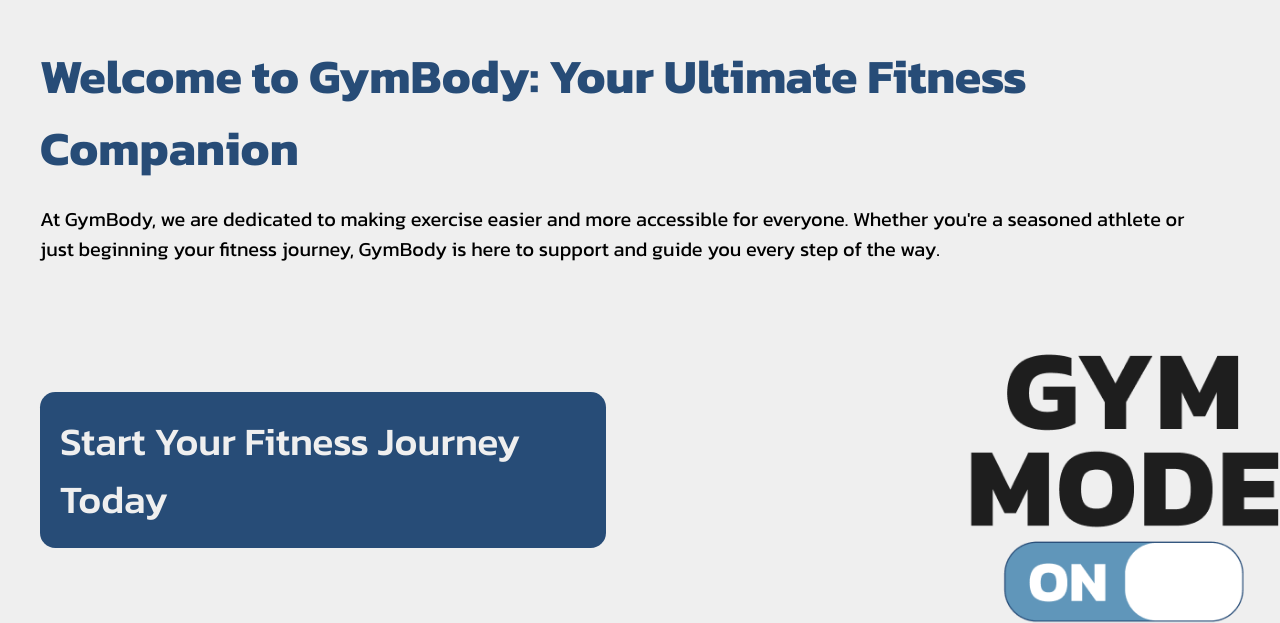
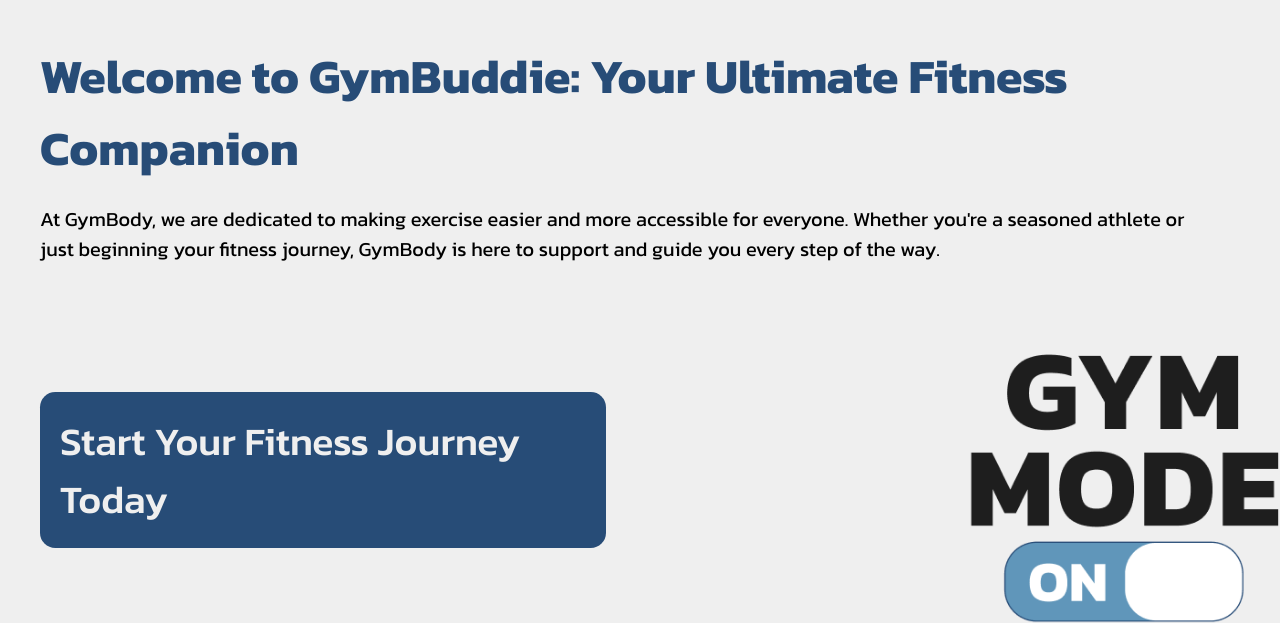
Before and after one commit to YisusParker/proyecto-fin-optimizacion-mat, a Flask app: page / in a window 1280 px wide. Shown: the top 623 px of the page. Run offline with Flask 2, Linux system fonts and the light colour scheme.

Commit message:
cambio en nombre

```diff
--- a/templates/index.html
+++ b/templates/index.html
@@ -28,7 +28,7 @@
     <!-- Contenedor principal para la primera sección -->
     <div class="caja1">
         <!-- Título principal de la página -->
-        <div class="titulo">Welcome to GymBody: Your Ultimate Fitness <br> Companion</div>
+        <div class="titulo">Welcome to GymBuddie: Your Ultimate Fitness <br> Companion</div>
         <!-- Texto descriptivo de bienvenida -->
         <div class="texto1">
             <p>At GymBody, we are dedicated to making exercise easier and more accessible for everyone. Whether you're a
```
